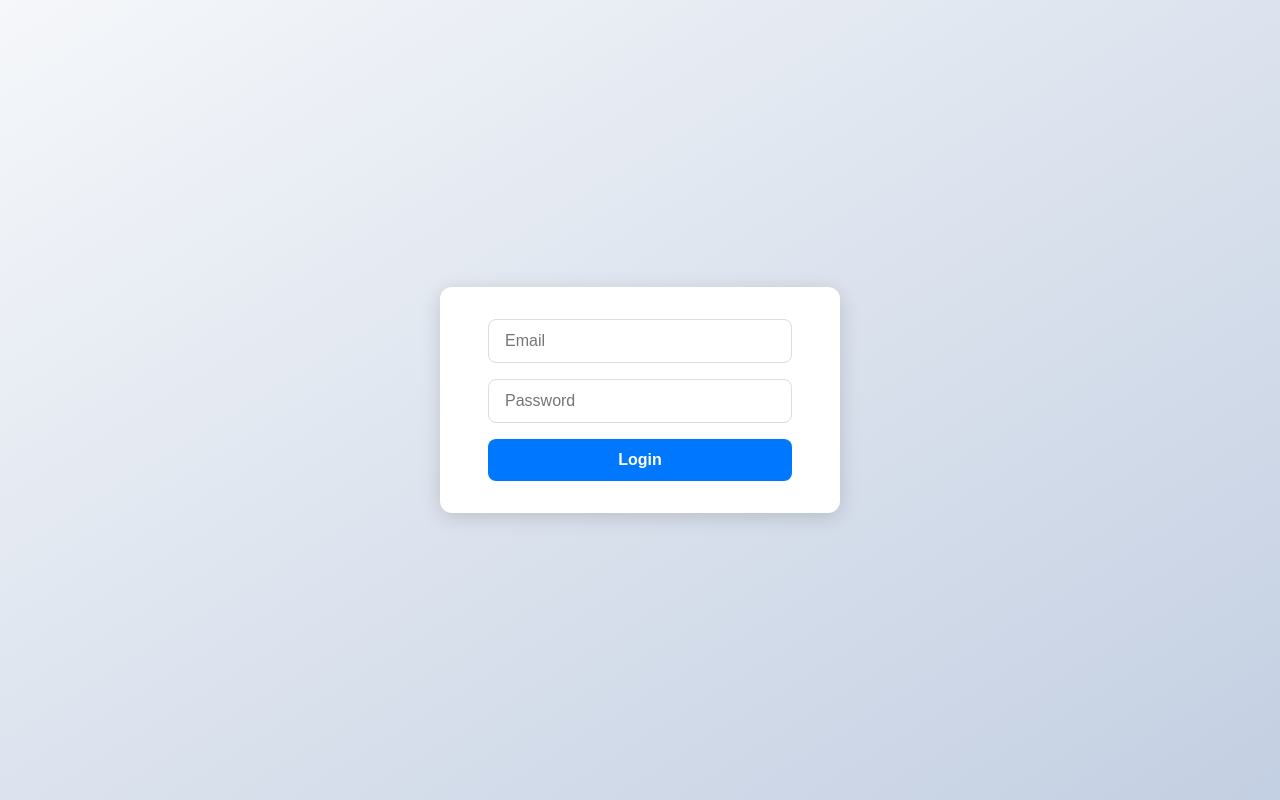
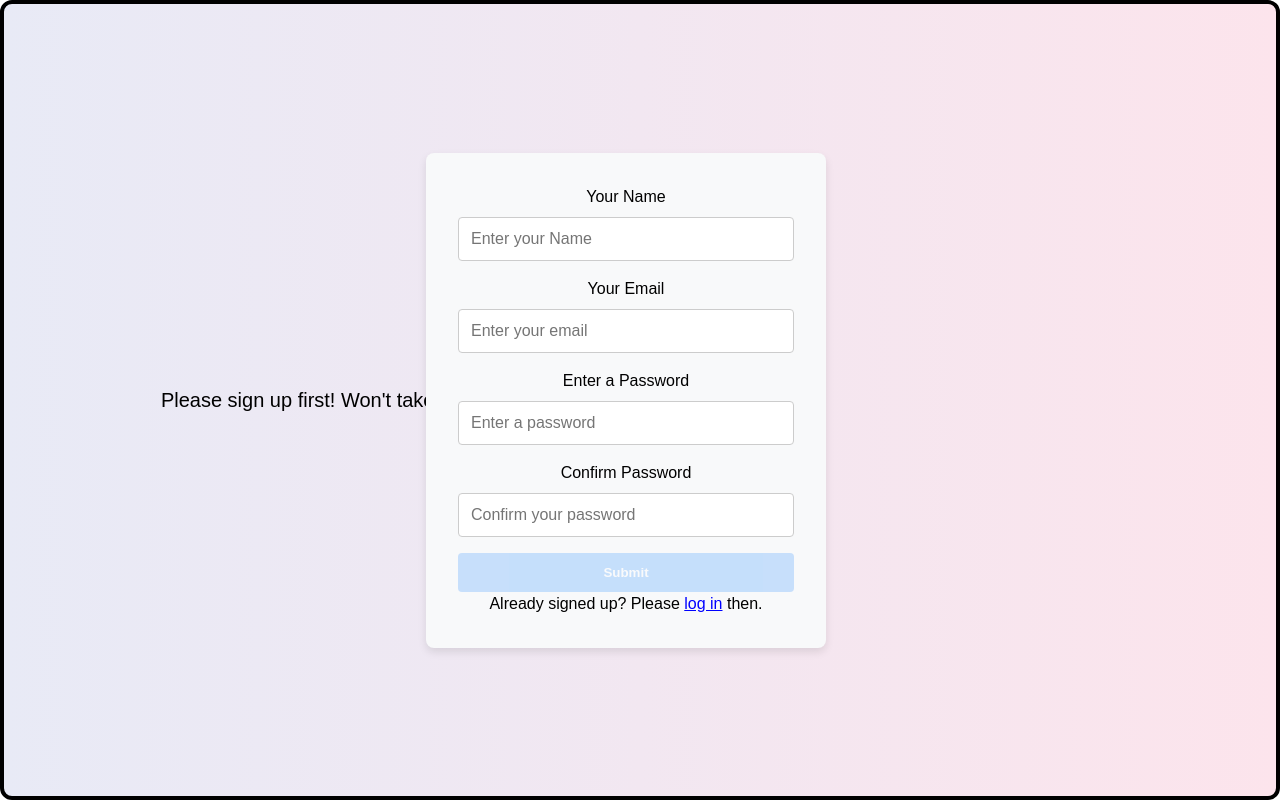
Before and after one commit to arnanta/TaskMaster, a React (Vite) app: page /sign-up in a window 1280 px wide. Before the commit this address led to /login. Built offline with nearby package versions, Linux system fonts and the light colour scheme; a web font is replaced by a local one.

Commit message:
Misc. issues fixed, added sign up page, navigations added

```diff
--- a/index.html
+++ b/index.html
@@ -14,7 +14,7 @@
     />
     <!-- Font family Import -->
   </head>
-  <body>
+  <body style="overflow: hidden">
     <div id="root"></div>
     <script type="module" src="/src/main.tsx"></script>
   </body>
--- a/src/App/App.tsx
+++ b/src/App/App.tsx
@@ -2,12 +2,13 @@ import { BrowserRouter as Router, Routes, Route, Navigate } from 'react-router-d
 
 import style from './App.module.css';
 import Navbar from '@/components/Navbar';
-import Login from '@/components/Login/Login';
+import Login from '@/components/Auth/Login/Login';
 import PrivateRoute from '@/components/PrivateRoute';
 import Tasks from '@/pages/Tasks';
 import Home from '@/pages/Home';
 import TasksPage from '@/pages/Tasks/TasksView';
 import Dashboard from '@/pages/Dashboard/Dashboard';
+import SignUp from '@/components/Auth/SignUp/SignUp';
 function App() {
   return (
     <Router>
@@ -29,6 +30,7 @@ function App() {
         <Route path="/my-tasks/active" element={<TasksPage />} />
         <Route path="/my-tasks/completed" element={<TasksPage />} />
         <Route path="/dashboard" element={<Dashboard />} />
+        <Route path="/sign-up" element={<SignUp />} />
       </Routes>
     </Router>
   );
--- /dev/null
+++ b/src/components/Auth/SignUp/SignUp.module.css
@@ -0,0 +1,76 @@
+.form {
+  width: 100%;
+  max-width: 400px;
+  margin: auto;
+  padding: 2rem;
+  background-color: #f8f9fa;
+  border-radius: 8px;
+  box-shadow: 0 4px 8px rgba(0, 0, 0, 0.1);
+  position: relative;
+  right: 450px;
+}
+
+.formGroup {
+  display: flex;
+  flex-direction: column;
+  margin-bottom: 1rem;
+}
+
+label {
+  margin-bottom: 0.5rem;
+  font-weight: 500;
+}
+
+input {
+  padding: 0.75rem;
+  border: 1px solid #ccc;
+  border-radius: 4px;
+  font-size: 1rem;
+  transition: border 0.2s ease;
+}
+
+input:focus {
+  border-color: #007bff;
+  outline: none;
+}
+
+.submitButton {
+  width: 100%;
+  padding: 0.75rem;
+  background-color: #007bff;
+  color: white;
+  font-weight: bold;
+  border: none;
+  border-radius: 4px;
+  cursor: pointer;
+  transition: background-color 0.3s;
+}
+
+.submitButton:hover {
+  background-color: #0056b3;
+}
+
+.containerClass {
+  width: 100%;
+  border: 4px solid black;
+  display: flex;
+  flex-direction: row;
+  border-radius: 12px;
+  height: 100vh;
+  background: linear-gradient(to right, #e8eaf6, #fce4ec);
+  justify-content: center;
+  align-items: center;
+}
+.errorMessage {
+  color: red;
+  border-color: red;
+}
+
+.disabled {
+  opacity: 0.2;
+  cursor: not-allowed;
+}
+
+.loginLink {
+  color: blue;
+}
--- /dev/null
+++ b/src/components/Auth/SignUp/SignUp.tsx
@@ -0,0 +1,116 @@
+import React, { useState } from 'react';
+import style from './Signup.module.css';
+import { Link } from 'react-router-dom';
+const SignUp = () => {
+  const [error, setError] = useState<boolean>(false);
+  const handleSubmit = (event: React.FormEvent) => {
+    event.preventDefault();
+    //! Submit possible only when error is false
+    //! Add a submit button enable/disable class as well
+  };
+  const handleNameValidation = (e) => {
+    const isValid = /^[A-Za-z]+$/.test(e.target.value);
+    if (!isValid) {
+      setError(true);
+    } else {
+      setError(false);
+    }
+  };
+
+  const handleEmailValidation = (e) => {
+    const isValidEmail = /^[^\s@]+@[^\s@]+\.[^\s@]+$/.test(e.target.value);
+    if (!isValidEmail) {
+      setError(true);
+    } else {
+      setError(false);
+    }
+  };
+
+  const handlePasswordValidation = (e) => {
+    const isValidPassword = /^(?=.*[a-z])(?=.*[A-Z])(?=.*\d)(?=.*[\W_]).{8,}$/.test(e.tagret.value);
+    if (!isValidPassword) {
+      setError(true);
+    } else {
+      setError(false);
+    }
+  };
+
+  const handleButtonState = (): boolean => {
+    if (error) {
+      return true;
+    } else return false;
+  };
+  return (
+    <div className={style.containerClass}>
+      <span style={{ width: '100%', fontSize: '20px' }}>
+        Please sign up first! Won't take more than a couple of seconds.
+      </span>
+      <form className={style.form} onSubmit={handleSubmit}>
+        <div className={style.formGroup}>
+          <label htmlFor="name">Your Name</label>
+          <input
+            id="name"
+            type="text"
+            name="name"
+            placeholder="Enter your Name"
+            className={error ? style.errorMessage : ''}
+            onBlur={(e) => handleNameValidation(e)}
+          />
+          {error && <span className={style.errorMessage}>Pleas enter name only in alphabets</span>}
+        </div>
+
+        <div className={style.formGroup}>
+          <label htmlFor="name">Your Email</label>
+          <input
+            id="email"
+            type="email"
+            name="email"
+            placeholder="Enter your email"
+            className={error ? style.errorMessage : ''}
+            onBlur={(e) => handleEmailValidation(e)}
+          />
+          {error && <span className={style.errorMessage}>Pleas enter a valid email</span>}
+        </div>
+
+        <div className={style.formGroup}>
+          <label htmlFor="name">Enter a Password</label>
+          <input
+            id="password"
+            type="password"
+            name="password"
+            placeholder="Enter a password"
+            className={error ? style.errorMessage : ''}
+            onBlur={(e) => handlePasswordValidation(e)}
+          />
+          {error && <span className={style.errorMessage}>Please enter a valid password</span>}
+        </div>
+        <div className={style.formGroup}>
+          <label htmlFor="name">Confirm Password</label>
+          <input
+            id="confirm_password"
+            type="password"
+            name="password"
+            placeholder="Confirm your password"
+          />
+        </div>
+
+        <button
+          type="submit"
+          className={`${style.submitButton} ${true ? style.disabled : ''}`}
+          disabled={true}
+        >
+          Submit
+        </button>
+        <span>
+          Already signed up? Please{' '}
+          <Link to="/login" className={style.loginLink}>
+            log in
+          </Link>{' '}
+          then.
+        </span>
+      </form>
+    </div>
+  );
+};
+
+export default SignUp;
--- a/src/components/Navbar.module.css
+++ b/src/components/Navbar.module.css
@@ -6,6 +6,9 @@
   align-items: center;
   padding: 0.75rem 1.5rem;
   color: white;
+  border-bottom: 0;
+  background: linear-gradient(135deg, #0f2027 0%, #203a43 50%, #2c5364 100%);
+
   /* Remove position: relative */
 }
 
--- a/src/components/Navbar.tsx
+++ b/src/components/Navbar.tsx
@@ -1,15 +1,21 @@
 import React, { useState } from 'react';
 import style from './Navbar.module.css';
-import { MenuIcon, AvatarIcon, DarkMode } from '@/assets/icons';
+import { MenuIcon } from '@/assets/icons';
 import { useTheme } from '@/contexts/ThemeContext/ThemeContext';
 import LeftBar from './LeftBar/LeftBar';
+import { useNavigate } from 'react-router-dom';
 
 const Navbar = () => {
   const [showMenu, setShowMenu] = useState<boolean>(false);
   const { toggleTheme } = useTheme();
+  const navigate = useNavigate();
 
   const toggleMenu = () => {
     setShowMenu((prev) => !prev);
+  };
+
+  const navigateToSignUpPage = () => {
+    navigate('/sign-up');
   };
 
   return (
@@ -21,10 +27,9 @@ const Navbar = () => {
           </div>
         </div>
         <div className={style.buttonContainer}>
-          <button className={style.loginButton}>Login/SignUp</button>
-          {/* <span onClick={toggleTheme}>
-            <DarkMode />
-          </span> */}
+          <button className={style.loginButton} onClick={navigateToSignUpPage}>
+            Login/SignUp
+          </button>
         </div>
       </nav>
       <LeftBar showMenu={showMenu} setShowMenu={setShowMenu} />
--- a/src/pages/Home.module.css
+++ b/src/pages/Home.module.css
@@ -2,7 +2,7 @@
   position: relative;
   height: 100%;
   width: 100%;
-    background: linear-gradient(135deg, #0f2027 0%, #203a43 50%, #2c5364 100%);
+  background: linear-gradient(135deg, #0f2027 0%, #203a43 50%, #2c5364 100%);
   color: #f0f0f0; /* Light gray text */
   background-size: cover;
   background-position: center;
--- a/src/pages/Home.tsx
+++ b/src/pages/Home.tsx
@@ -1,14 +1,27 @@
 import React from 'react';
 import styles from './Home.module.css';
+import { useNavigate } from 'react-router-dom';
 
 const Home = () => {
+  const navigate = useNavigate();
+  const handleAddButtonClick = () => {
+    const isAuthenticated = !!localStorage.getItem('token');
+    if (!isAuthenticated) {
+      navigate('/sign-up');
+    } else {
+      console.log('You are authenticated to add a new task');
+      //! Open the form to add a new task then
+    }
+  };
   return (
     <div className={styles.container}>
       <div className={styles.content}>
         <h1 className={styles.title}>Hi Arnanta! Welcome to TaskMaster.</h1>
         <p className={styles.subtitle}>Your only needed no nonsense TODO application</p>
       </div>
-      <button className={styles.addButton}>Add a New Task</button>
+      <button className={styles.addButton} onClick={handleAddButtonClick}>
+        Add a New Task
+      </button>
     </div>
   );
 };
```
Also changed, not shown: src/components/Auth/Login/Login.module.css (renamed from src/components/Login/Login.module.css), src/components/Auth/Login/Login.tsx (renamed from src/components/Login/Login.tsx).
